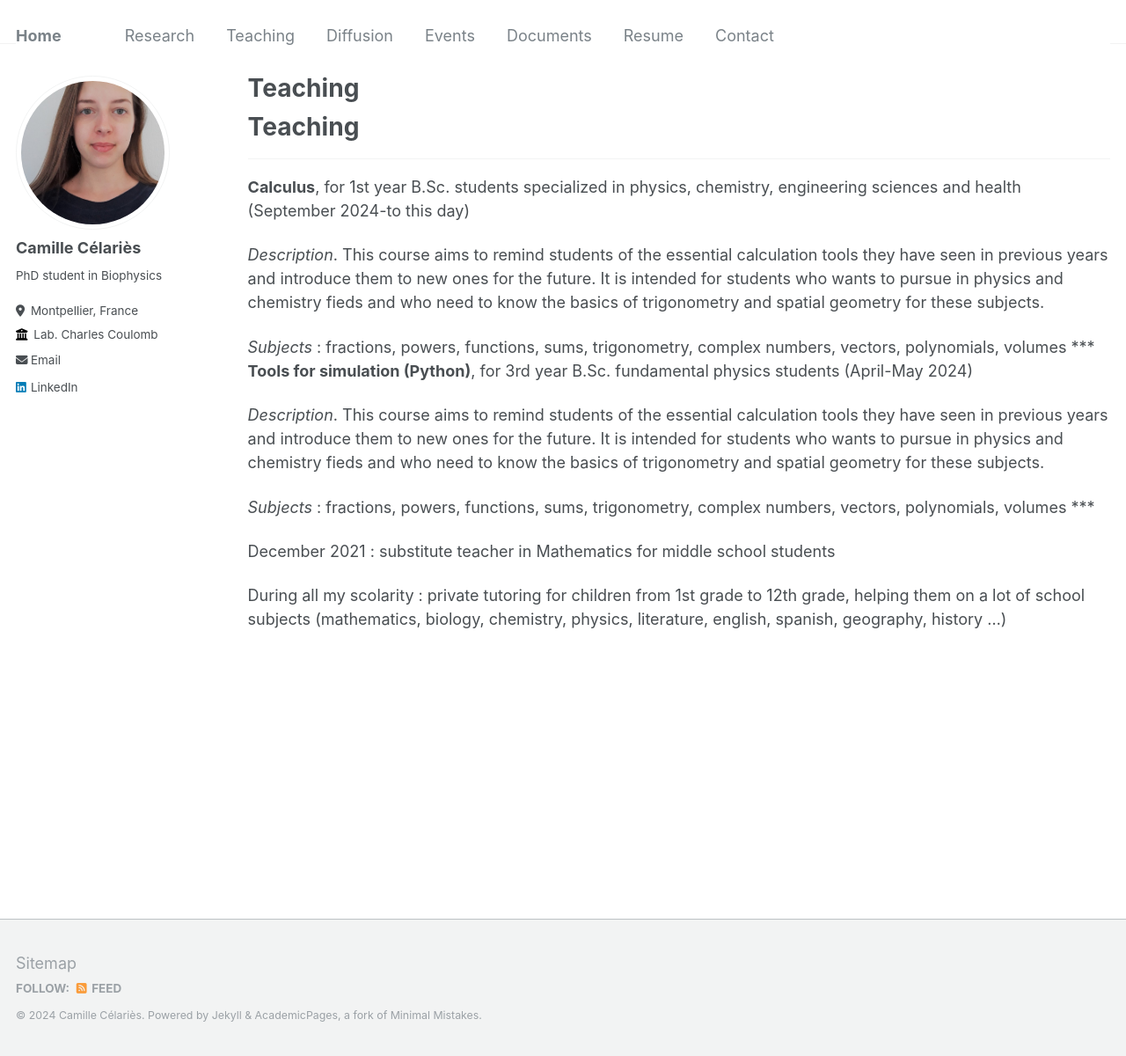
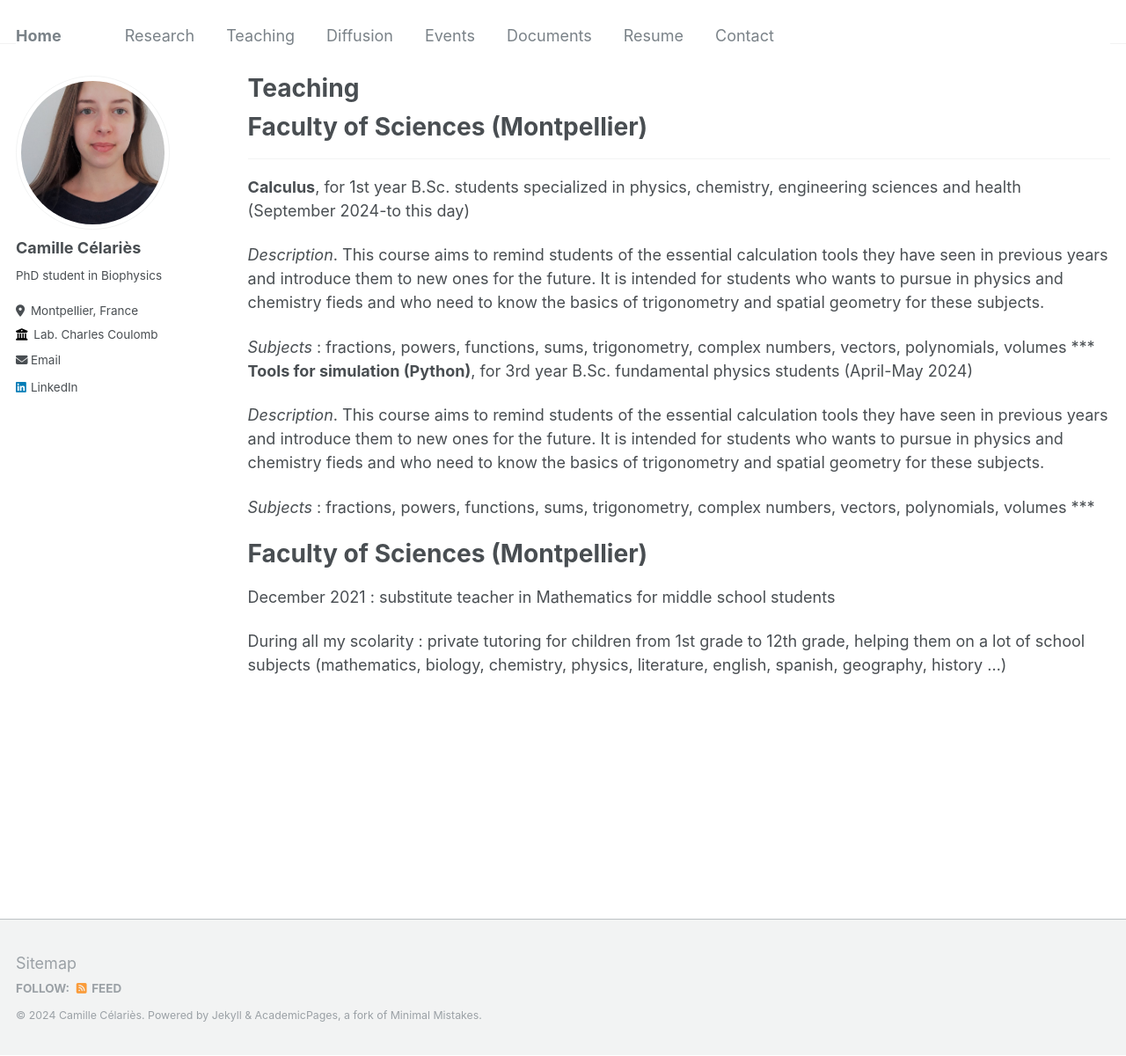
Before and after one commit to camillecelaries/camillecelaries.github.io, a Jekyll site: the page built from _pages/teaching.md, in a window 1280 px wide and 1200 px high. Shown: the whole window at 88% size. Built offline with Jekyll 4.4.1, drawn with Linux system fonts in a browser that asks for light colours.

Commit message:
Update teaching.md

```diff
--- a/_pages/teaching.md
+++ b/_pages/teaching.md
@@ -6,7 +6,7 @@ author_profile: true
 ---
 
 
-Teaching
+Faculty of Sciences (Montpellier)
 ======
 
 ***
@@ -25,7 +25,8 @@ Teaching
 <i>Subjects</i> : fractions, powers, functions, sums, trigonometry, complex numbers, vectors, polynomials, volumes
 ***
 
-
+Faculty of Sciences (Montpellier)
+======
 
 December 2021 : substitute teacher in Mathematics for middle school students
 
```
